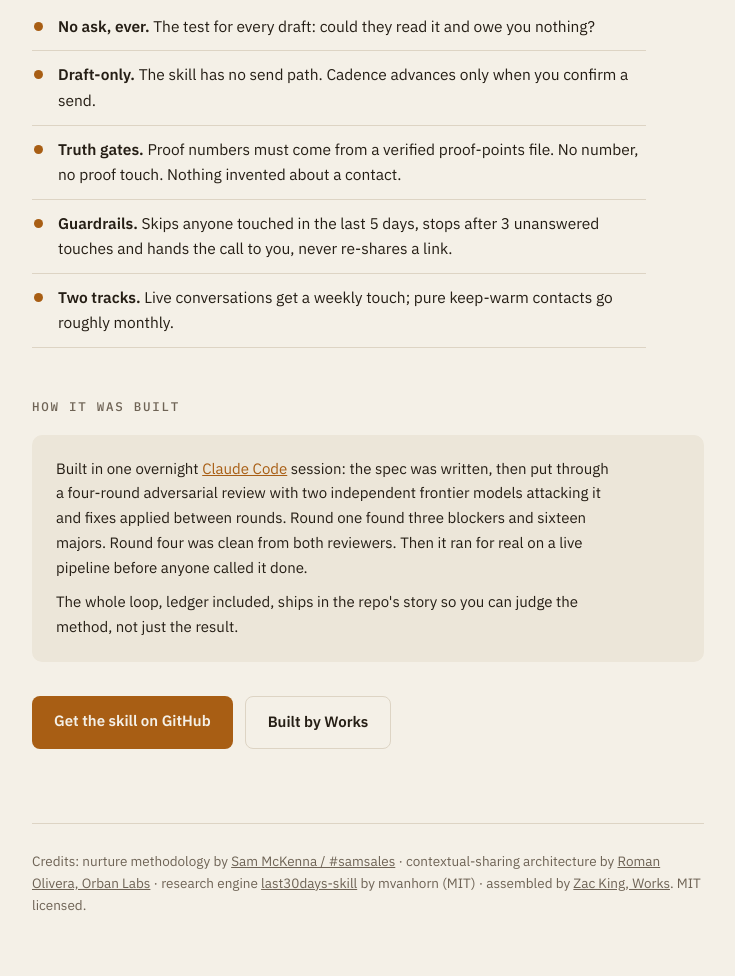
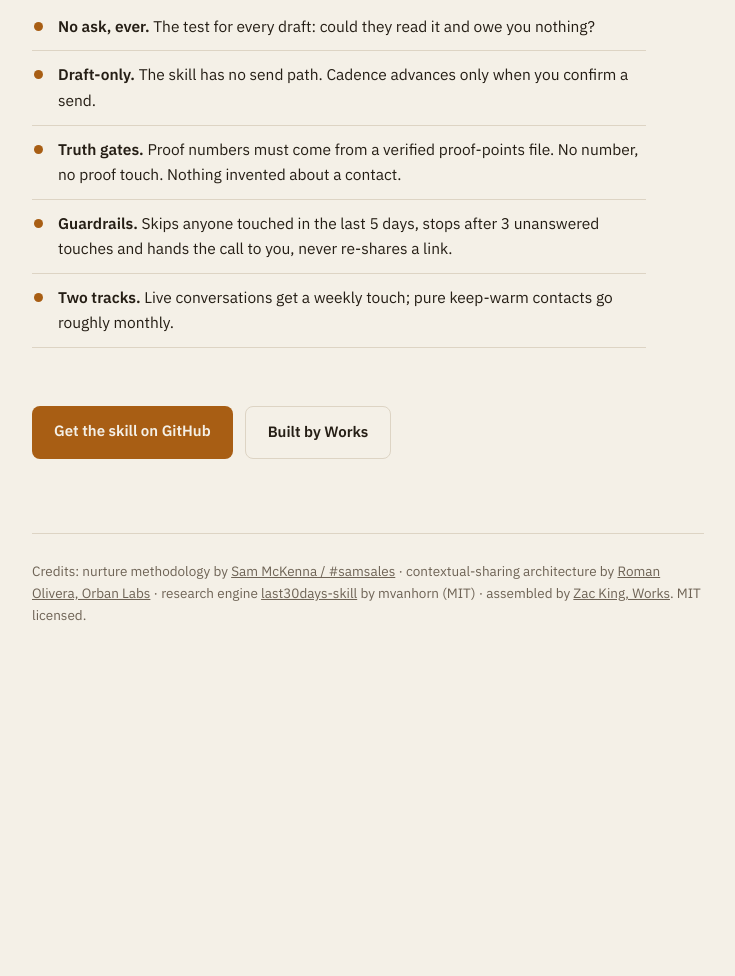
Before and after one commit to Works-HQ/keep-warm-skill, a plain HTML site: page index.html in a window 1280 px wide. Shown: the part 1409-2385 px from the top of the page, without its empty margins (272-1007 px from the left). After the commit the page ends 2095 px from the top, so only its background shows below. Drawn offline with Linux system fonts and the light colour scheme.

Commit message:
Remove build-story section from share page and README
Co-Authored-By: Claude Fable 5 <noreply@anthropic.com>
Claude-Session: https://claude.ai/code/session_01F2SwUbgEUGk2LqsFAkPZXm

```diff
--- a/index.html
+++ b/index.html
@@ -50,10 +50,7 @@ ul.rules{list-style:none;padding:0;margin:4px 0 0;max-width:62ch}
 ul.rules li{padding:11px 0 11px 26px;border-bottom:1px solid var(--line);position:relative;font-size:15.5px}
 ul.rules li::before{content:"";position:absolute;left:2px;top:19px;width:9px;height:9px;border-radius:50%;background:var(--ember)}
 ul.rules li b{font-weight:600}
-.built{background:var(--surface2);border-radius:10px;padding:22px 24px;font-size:15px}
-.built p{margin:0 0 10px}
-.built p:last-child{margin:0}
-.cta{display:flex;flex-wrap:wrap;gap:12px;margin:34px 0 0}
+.cta{display:flex;flex-wrap:wrap;gap:12px;margin:10px 0 0}
 .btn{display:inline-block;font-weight:600;font-size:15px;text-decoration:none;border-radius:8px;padding:13px 22px}
 .btn.primary{background:var(--ember);color:var(--bg)}
 .btn.ghost{border:1px solid var(--line);color:var(--ink)}
@@ -123,11 +120,6 @@ footer a{color:var(--muted)}
 </section>
 
 <section>
-<h2>How it was built</h2>
-<div class="built">
-<p>Built in one overnight <a href="https://claude.com/claude-code">Claude Code</a> session: the spec was written, then put through a four-round adversarial review with two independent frontier models attacking it and fixes applied between rounds. Round one found three blockers and sixteen majors. Round four was clean from both reviewers. Then it ran for real on a live pipeline before anyone called it done.</p>
-<p>The whole loop, ledger included, ships in the repo's story so you can judge the method, not just the result.</p>
-</div>
 <div class="cta">
 <a class="btn primary" href="https://github.com/Works-HQ/keep-warm-skill">Get the skill on GitHub</a>
 <a class="btn ghost" href="https://workshq.com.au">Built by Works</a>
```
Also changed, not shown: 1 other file.
